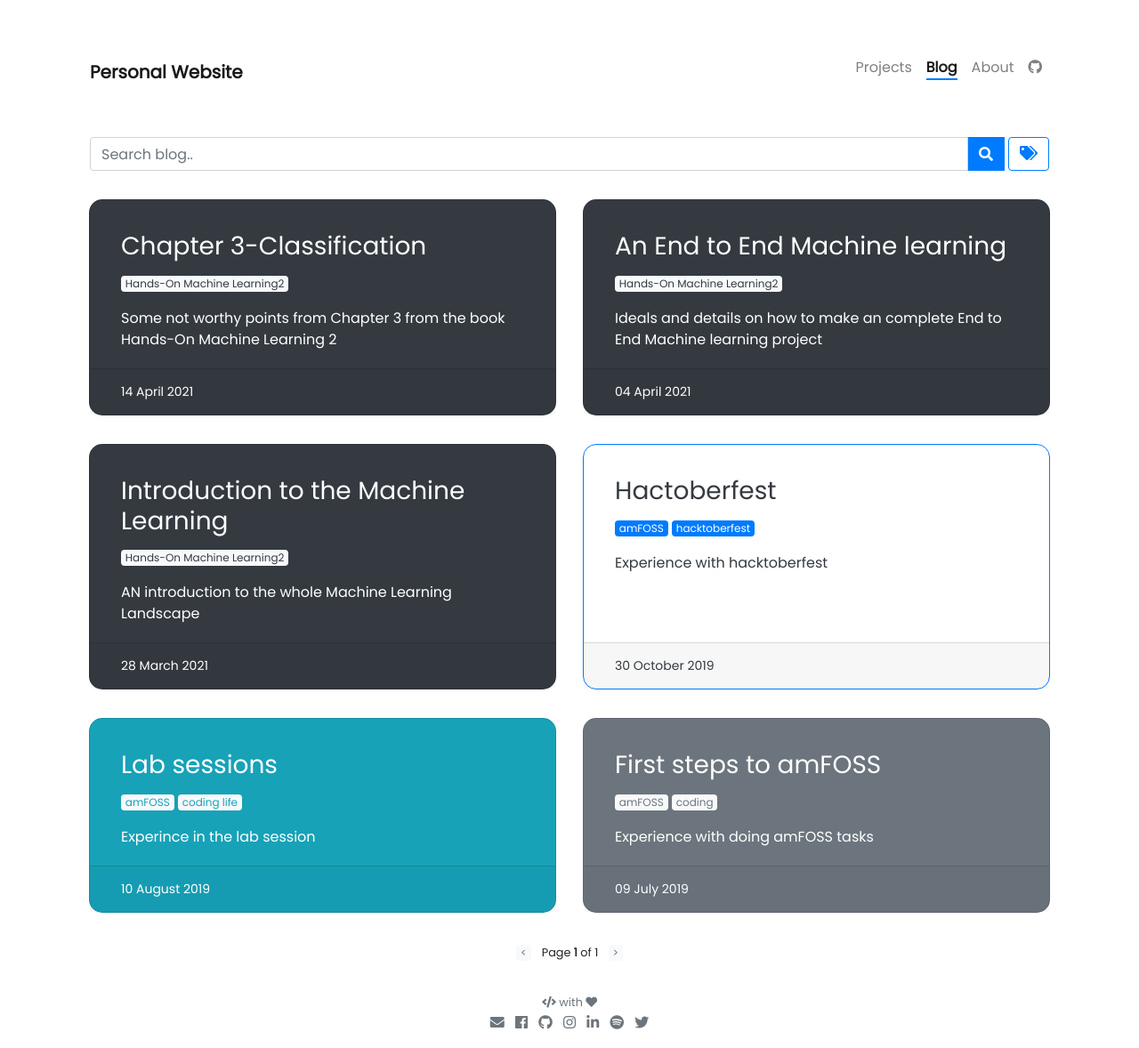
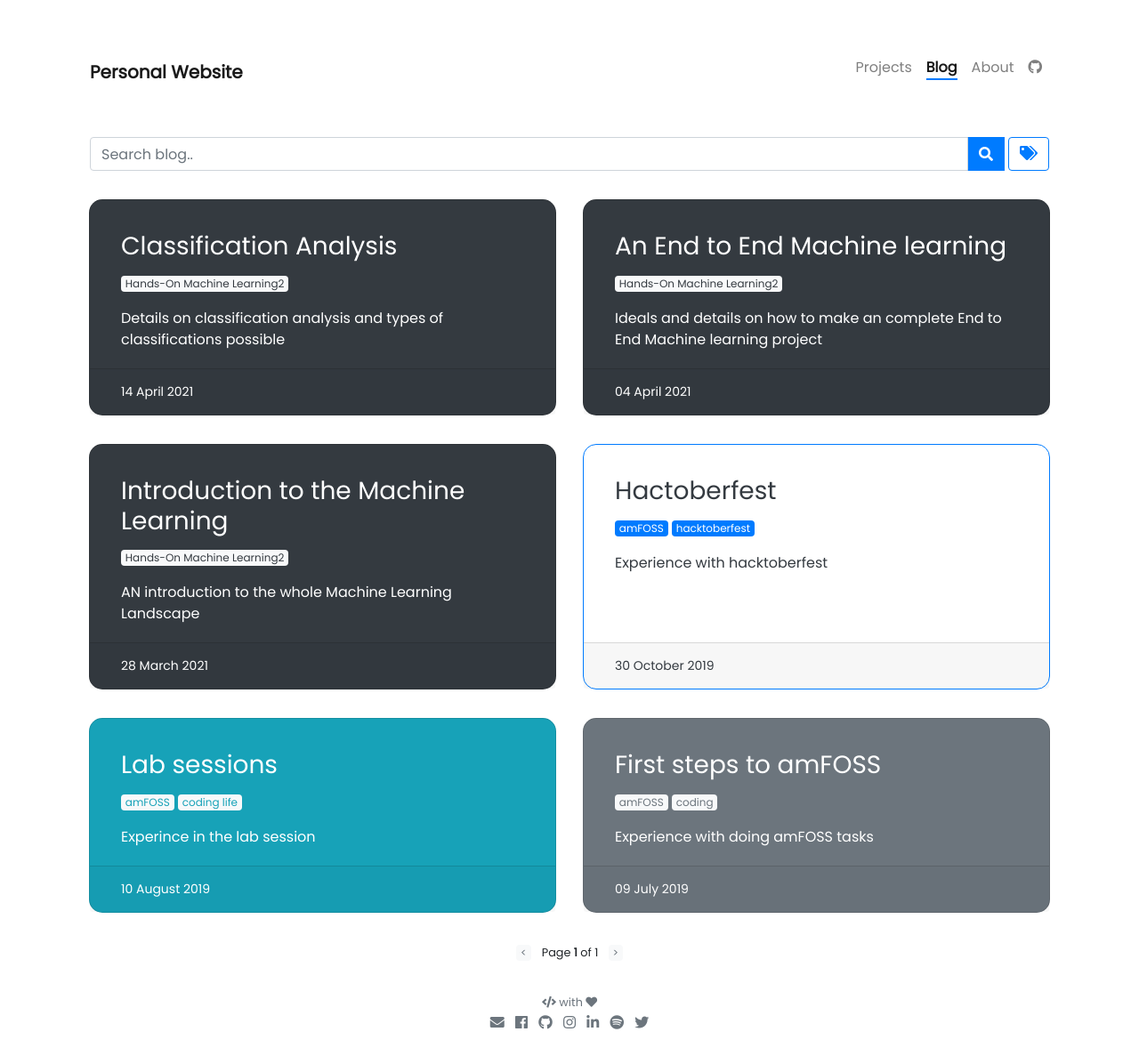
Before and after one commit to SkaarFacee/skaarfacee.github.io, a Jekyll site: the page built from articles/index.html, in a window 1280 px wide. Shown: the whole page at 89% size. Built offline with Jekyll 4.4.1, drawn with Linux system fonts in a browser that asks for light colours; nearby versions of some CDN libraries; the list of posts is cut into pages by our own code; comment, search, counter and statistics services are not loaded.

Commit message:
blog update

```diff
--- a/_posts/2021-04-14-Ch3.md
+++ b/_posts/2021-04-14-Ch3.md
@@ -1,9 +1,9 @@
 ---
-title: Chapter 3-Classification
+title: Classification Analysis
 tags: [Hands-On Machine Learning2]
 style: fill
 color: dark
-description: Some not worthy points from Chapter 3 from the book Hands-On Machine Learning 2
+description: Details on classification analysis and types of classifications possible
 ---
 # Performance Measure
 Evaluating the performance of a classsifier is trickier than evaluating the performance of a regressor. There are many performance measures available. Some of them are:
```
